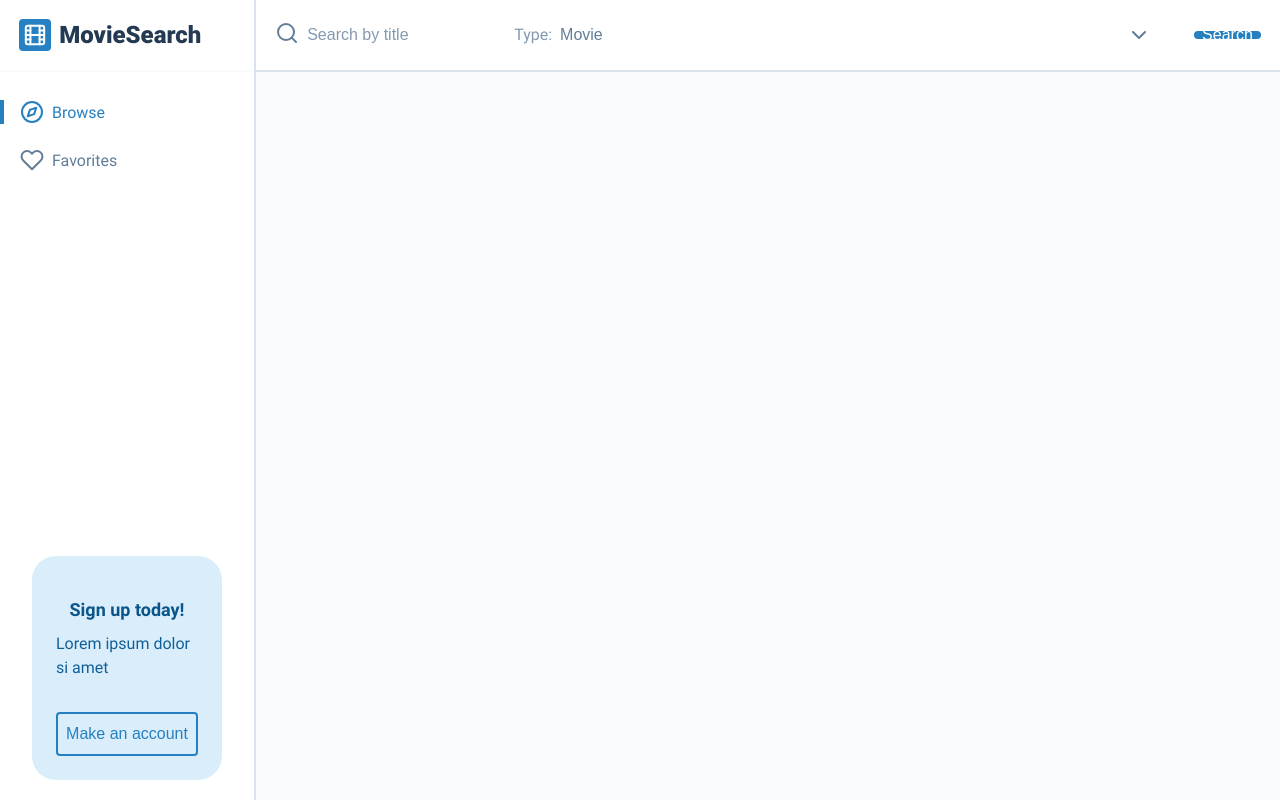
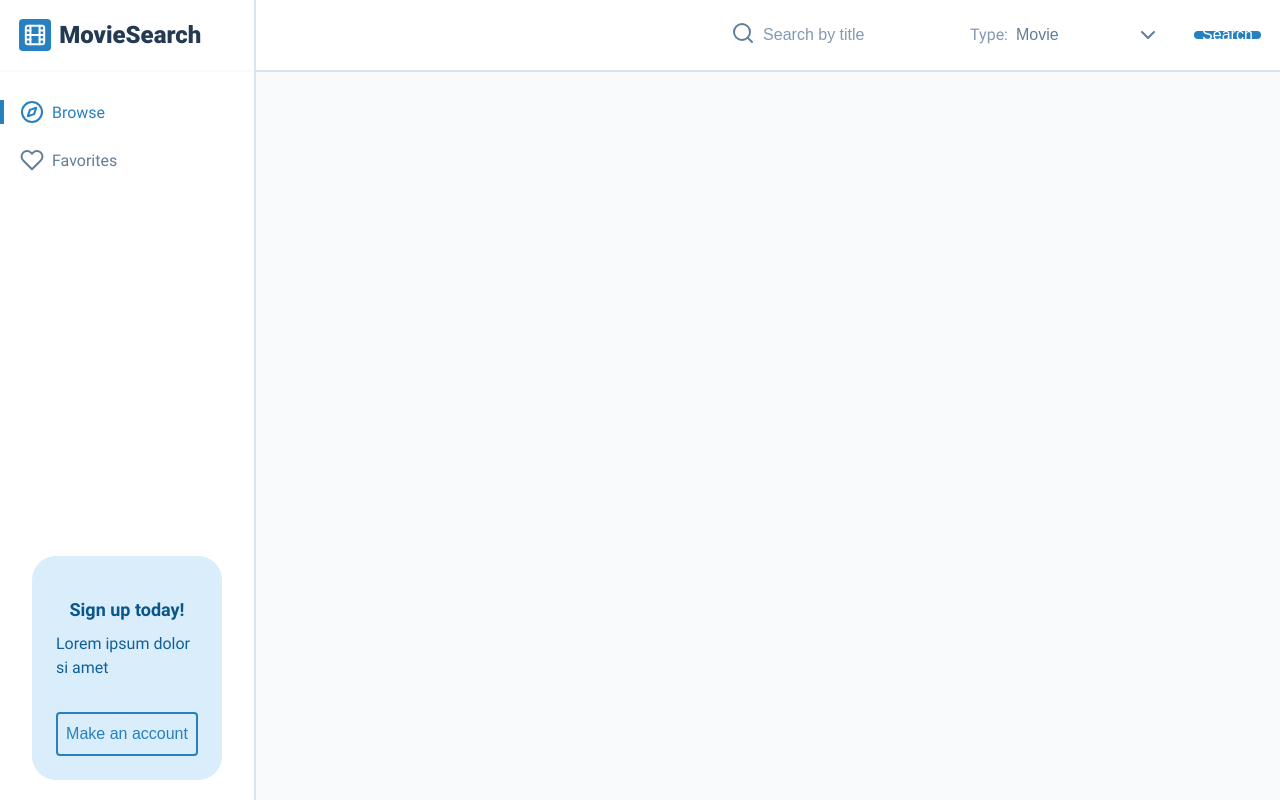
Before and after one commit to paul-blackwell/movie-search, a React (Create React App) app: page / in a window 1280 px wide. Built offline with nearby package versions, Linux system fonts and the light colour scheme.

Commit message:
Still working on mobile fixes

```diff
--- a/src/components/atoms/input/input.jsx
+++ b/src/components/atoms/input/input.jsx
@@ -2,10 +2,10 @@ import React from "react";
 import PropTypes from "prop-types";
 import styles from "../input/input.module.scss";
 
-const Input = ({ type, value, placeholder, handleChange }) => {
+const Input = ({  className, type, value, placeholder, handleChange }) => {
   return (
     <input
-      className={styles.input}
+      className={`${className} ${styles.input}`}
       type={type}
       value={value}
       onChange={handleChange}
@@ -15,6 +15,7 @@ const Input = ({ type, value, placeholder, handleChange }) => {
 };
 
 Input.propTypes = {
+  className: PropTypes.string,
   type: PropTypes.string.isRequired,
   placeholder: PropTypes.string,
   value: PropTypes.string,
@@ -22,6 +23,7 @@ Input.propTypes = {
 };
 
 Input.defaultProps = {
+  className: "",
   placeholder: "",
   value: "",
 };
--- a/src/components/atoms/select/select.jsx
+++ b/src/components/atoms/select/select.jsx
@@ -2,13 +2,21 @@ import React from "react";
 import PropTypes from "prop-types";
 import styles from "../select/select.module.scss";
 import { FiChevronDown } from "react-icons/fi";
-import { v4 as uuid } from 'uuid';
+import { v4 as uuid } from "uuid";
 
-const Select = ({ value, handleChange, options }) => (
+const Select = ({ className, value, handleChange, options }) => (
   <div className={styles.select}>
-    <select className={styles["select__select"]} value={value} onChange={handleChange}>
+    <select
+      className={`${className} ${styles["select__select"]}`}
+      value={value}
+      onChange={handleChange}
+    >
       {options.map((option) => (
-        <option key={uuid()} className={styles["select__option"]} value={option.name}>
+        <option
+          key={uuid()}
+          className={styles["select__option"]}
+          value={option.name}
+        >
           {option.name}
         </option>
       ))}
@@ -17,9 +25,14 @@ const Select = ({ value, handleChange, options }) => (
 );
 
 Select.propTypes = {
+  className: PropTypes.string,
   // value: PropTypes.string.isRequired,
   handleChange: PropTypes.func.isRequired,
   options: PropTypes.array.isRequired,
 };
 
+Select.defaultProps = {
+  className: "",
+};
+
 export default Select;
--- a/src/components/molecules/input-with-label/input-with-label.jsx
+++ b/src/components/molecules/input-with-label/input-with-label.jsx
@@ -4,13 +4,14 @@ import styles from "../input-with-label/input-with-label.module.scss";
 import Input from "../../atoms/input/input";
 
 const InputWithLabel = ({
+  className,
   children,
   type,
   value,
   placeholder,
   handleChange,
 }) => (
-  <div className={styles['input-with-label']}>
+  <div className={`${className} ${styles['input-with-label']}`}>
     <label className={styles['input-with-label__label']}>{children}</label>
     <Input
       type={type}
@@ -22,6 +23,7 @@ const InputWithLabel = ({
 );
 
 InputWithLabel.propTypes = {
+  className: PropTypes.string,
   children: PropTypes.node.isRequired,
   type: PropTypes.string.isRequired,
   placeholder: PropTypes.string,
@@ -30,8 +32,9 @@ InputWithLabel.propTypes = {
 };
 
 InputWithLabel.defaultProps = {
-  placeholder: "",
-  value: "",
+  className: '',
+  placeholder: '',
+  value: '',
 };
 
 export default InputWithLabel;
--- a/src/components/molecules/search/search.jsx
+++ b/src/components/molecules/search/search.jsx
@@ -6,9 +6,10 @@ import InputWithLabel from "../input-with-label/input-with-label";
 import SelectWithLabel from "../select-with-label/select-with-label";
 import ButtonPrimary from "../../atoms/button-primary/button-primary";
 
-const Search = ({className}) => (
+const Search = ({ className }) => (
   <div className={`${styles.search} ${className}`}>
     <InputWithLabel
+    className={styles["search__input"]}
       type="text"
       placeholder="Search by title"
       value=""
@@ -17,6 +18,7 @@ const Search = ({className}) => (
       <FiSearch className={styles["search__icon"]} />
     </InputWithLabel>
     <SelectWithLabel
+      className={styles["search__select"]}
       label="Type:"
       options={[
         { value: "movie", name: "Movie" },
@@ -24,7 +26,7 @@ const Search = ({className}) => (
         { value: "episode", name: "Episode" },
       ]}
     />
-    <div className={styles['search__button-group']}>
+    <div className={styles["search__button-group"]}>
       <ButtonPrimary>Search</ButtonPrimary>
     </div>
   </div>
@@ -34,9 +36,8 @@ Search.propTypes = {
   className: PropTypes.string,
 };
 
-
 Search.defaultProps = {
-  className: '',
+  className: "",
 };
 
 export default Search;
--- a/src/components/molecules/search/search.module.scss
+++ b/src/components/molecules/search/search.module.scss
@@ -13,6 +13,21 @@
     margin-right: 0.5rem;
   }
 
+  &__select {
+    max-width: 12rem;
+    margin-left: auto;
+
+    @include respond(md) {
+      margin-left: 0;
+    }
+  }
+
+  &__input {
+    @include respond(md) {
+      margin-left: auto;
+    }
+  }
+
   &__button-group {
     display: flex;
     padding: 0.75rem 0;
--- a/src/components/molecules/select-with-label/select-with-label.jsx
+++ b/src/components/molecules/select-with-label/select-with-label.jsx
@@ -1,22 +1,33 @@
 import React from "react";
 import PropTypes from "prop-types";
-import styles from '../select-with-label/select-with-label.module.scss';
+import styles from "../select-with-label/select-with-label.module.scss";
 import Select from "../../atoms/select/select";
 
-const SelectWithLabel = ({ label, options, value,  handleChange }) => {
+const SelectWithLabel = ({
+  className,
+  label,
+  options,
+  value,
+  handleChange,
+}) => {
   return (
-    <div className={styles['select-with-label']}>
-        <label className={styles['select-with-label__label']}>{label}</label>
-        <Select value={value} handleChange={handleChange} options={options}/>
+    <div className={`${className} ${styles["select-with-label"]}`}>
+      <label className={styles["select-with-label__label"]}>{label}</label>
+      <Select value={value} handleChange={handleChange} options={options} />
     </div>
-  )
-}
+  );
+};
 
 SelectWithLabel.propTypes = {
+  className: PropTypes.string,
   label: PropTypes.string.isRequired,
   options: PropTypes.array.isRequired,
   //value: PropTypes.string.isRequired,
   handleChange: PropTypes.func.isRequired,
 };
 
+SelectWithLabel.defaultProps  = {
+  className: ''
+}
+
 export default SelectWithLabel;
```
Lines whose indentation alone changed are shown as unchanged.
